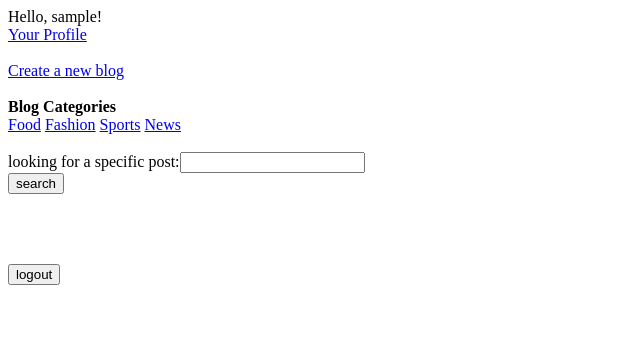
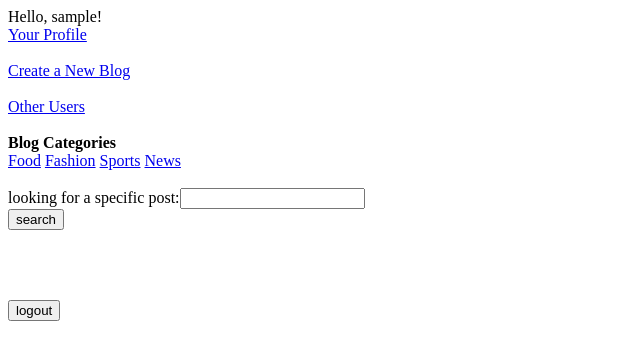
Before and after one commit to NikolaTerran/Bloggy, a Flask app: page / in a window 1280 px wide. Shown: the top 360 px of the page, without its empty margins (0-640 px from the left). Run offline with Flask 2, Linux system fonts and the light colour scheme; the visitor is signed in with stand-in values (Sample User, id 1).

Commit message:
added page to view other user's blogs

```diff
--- a/DEVLOG.txt
+++ b/DEVLOG.txt
@@ -160,3 +160,9 @@ cathyC 2018-10-24: 21:50
   Added option to go back to profile page, but would prefer to go back to blog page
   To do: find a better way to pass blog_id info from HTML other than using a button
 ==============================================================================================================================
+cathyC 2018-10-24: 22:32
+------------------------------------------------------------------------------------------------------------------------------
+  Added a user navigation page
+  A user can now view the blogs and posts of other users without editing rights
+  To do: find a better way to pass user_id info from HTML
+==============================================================================================================================
--- a/app.py
+++ b/app.py
@@ -140,12 +140,19 @@ def submit():
     ### """
     return redirect(url_for('profile'))
 
-@app.route('/profile')
+@app.route('/profile', methods=['POST', 'GET'])
 def profile():
     '''displays home page for user, which includes all the blogs the user made'''
-    user = session['user']
     print ('profile')
-    id = populateDB.findInfo('users', user, 2)[0]
+    try:
+        request.form['user_id']
+        id = request.form['user_id']
+        user = populateDB.findInfo('users', id, 0)[2]
+        print ('user here')
+        print (user)
+    except:
+        user = session['user']
+        id = populateDB.findInfo('users', user, 2)[0]
     print(id)
     blogs = populateDB.findInfo('blogs', id, 1)
     print(blogs)
@@ -162,6 +169,13 @@ def blog():
     print (blog[0][3])
     print(posts[::-1])
     return render_template('blog.html', username = user, blog = blog, posts=posts[::-1])
+
+@app.route('/usernav', methods=['POST', 'GET'])
+def users():
+    '''displays every user with their blogs'''
+    users = populateDB.findUsers()
+    print (users)
+    return render_template('users.html', users=users)
 
 @app.route('/search')
 def search():
--- a/populateDB.py
+++ b/populateDB.py
@@ -74,6 +74,12 @@ def findInfo(tableName,value,index, sortIndex = None):
             listInfo.append(col)
     return listInfo
 
+def findUsers():
+    command = "SELECT * FROM 'users'"
+    c.execute(command)
+    users = c.fetchall()
+    return users
+
 print(findInfo('posts',2,2,3))
 
 ##insert('blogs', [1, '1,2,3', 'blog1', 'food'])
--- a/templates/profile.html
+++ b/templates/profile.html
@@ -7,4 +7,5 @@
       <h3><button type="submit" name="blog_id" value={{blog[0]}}>{{blog[3]}}</button></h3>
     </form>
   {% endfor %}
+  <a href="/">home</a>
 </html>
--- a/templates/welcome.html
+++ b/templates/welcome.html
@@ -13,7 +13,8 @@
 	{%endblock greeting%}
 
 	<a href="/profile">Your Profile</a><br><br>
-	<a href="/create">Create a new blog</a><br><br>
+	<a href="/create">Create a New Blog</a><br><br>
+	<a href="/usernav">Other Users</a><br><br>
 	<div class="sidenav"><b>Blog Categories</b><br>
   	<a href="#food">Food</a>
   	<a href="#fashion">Fashion</a>
```
Also changed, not shown: templates/users.html (added, +9 -0 lines), blogs.db.
